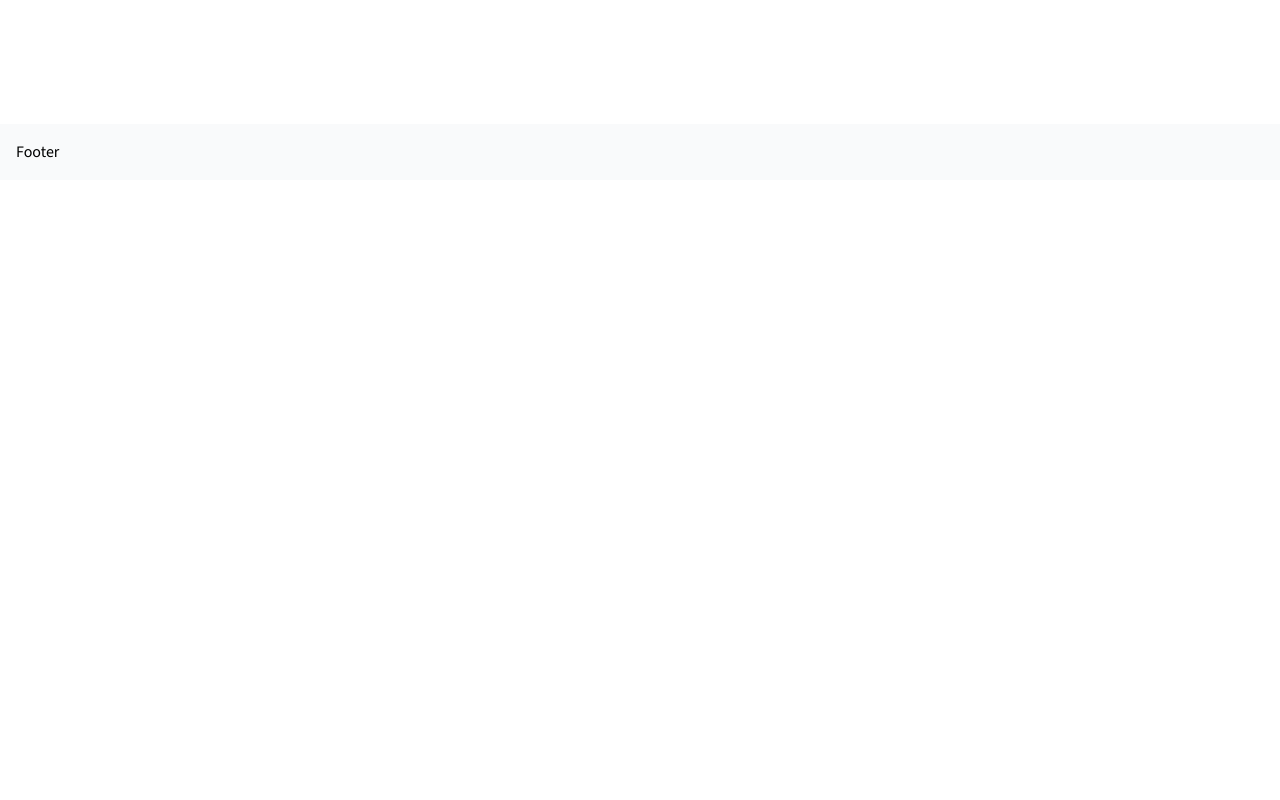
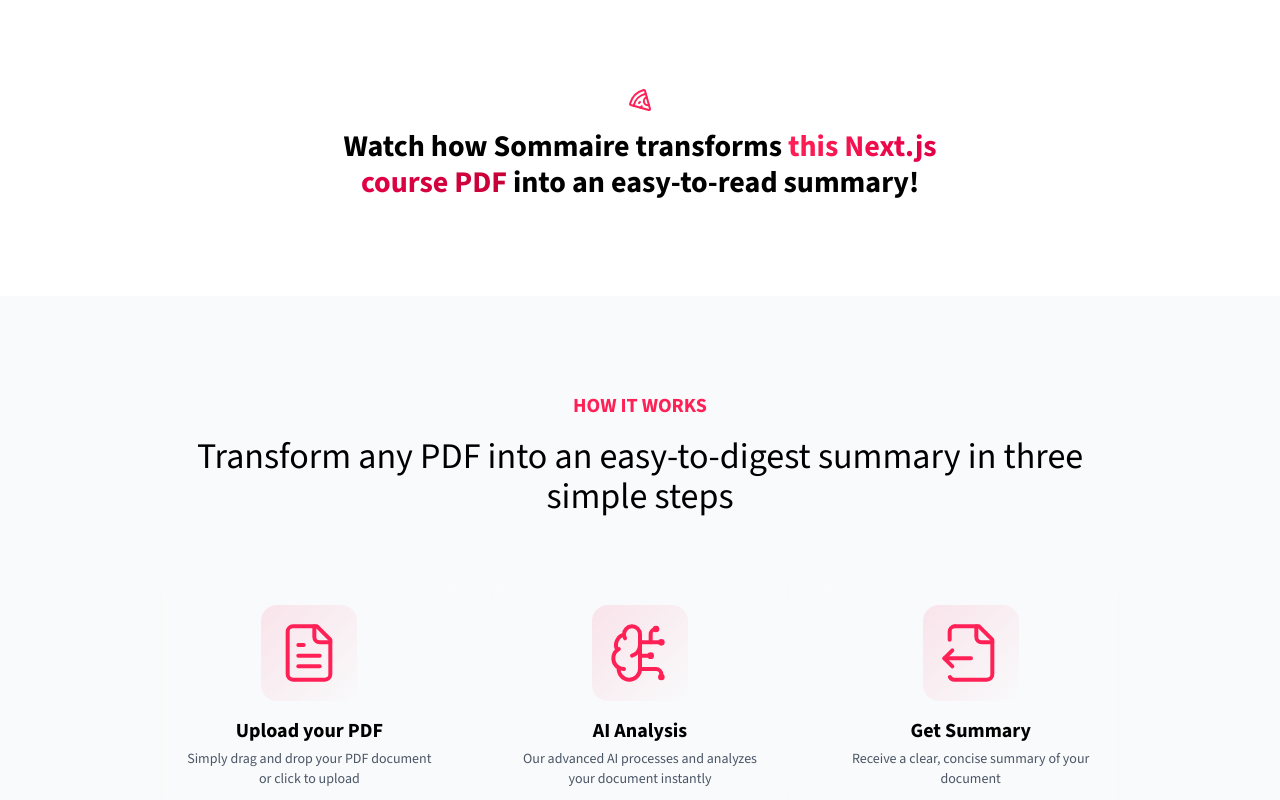
Before and after one commit to aminedammak/sommaire, a Next.js app: page / in a window 1280 px wide. Shown: the part 620-1420 px from the top of the page. Before the commit the page ends 800 px from the top, so only its background shows below. Built offline with nearby package versions, Linux system fonts and the light colour scheme.

Commit message:
steps styling

```diff
--- a/app/page.tsx
+++ b/app/page.tsx
@@ -1,12 +1,15 @@
+import DemoSection from '@/components/home/demo-section';
 import HeroSection from '@/components/home/hero-section';
-import { Button } from '@/components/ui/button';
+import HowItWorksSection from '@/components/home/how-it-works-section';
 
 export default function Home() {
   return (
     <div className="relative w-full">
-      <HeroSection />
-      {/* <DemoSection /> */}
-      {/* <HowItWorksSection /> */}
+      <div className="flex flex-col">
+        <HeroSection />
+        <DemoSection />
+        <HowItWorksSection />
+      </div>
       {/* <PricingSection /> */}
       {/* <CTASection /> */}
     </div>
--- /dev/null
+++ b/components/home/demo-section.tsx
@@ -0,0 +1,21 @@
+import { Pizza } from 'lucide-react';
+import React from 'react';
+
+export default function DemoSection() {
+  return (
+    <section className="relative">
+      <div className="py-12 lg:py-24 max-w-5xl mx-auto px-4 sm:px-6 lg:px-8">
+        <div className="flex flex-col items-center text-center space-y-4">
+          <Pizza className="w-6 h-6 text-rose-500" />
+          <h3 className="font-bold text-3xl max-w-2xl mx-auto px-4 sm:px-6">
+            Watch how Sommaire transforms{' '}
+            <span className="bg-linear-to-r from-rose-500 to-rose-700 bg-clip-text text-transparent">
+              this Next.js course PDF
+            </span>{' '}
+            into an easy-to-read summary!
+          </h3>
+        </div>
+      </div>
+    </section>
+  );
+}
--- /dev/null
+++ b/components/home/how-it-works-section.tsx
@@ -0,0 +1,128 @@
+import { BrainCircuit, FileOutput, FileText } from 'lucide-react';
+import React from 'react';
+
+export default function HowItWorksSection() {
+  return (
+    <div className="relative overflow-hidden bg-gray-50">
+      <div className="py-12 lg:py-24 max-w-5xl mx-auto px-4 sm:px-6 lg:px-8">
+        <div className="text-center mb-16">
+          <h2
+            className="font-bold text-xl uppercase mb-4 text-rose-500"
+            style={{ opacity: 1, transform: 'none' }}
+          >
+            How it works
+          </h2>
+          <h3>
+            Transform any PDF into an easy-to-digest summary in three simple
+            steps
+          </h3>
+        </div>
+        <div className="grid grid-cols-1 md:grid-cols-3 gap-8 max-w-6xl mx-auto relative">
+          <div
+            className="relative flex items-stretch"
+            style={{ opacity: 1, transform: 'none' }}
+          >
+            <div className="relative p-6 rounded-2xl bg-white/5 backdrop-blur-xs border border-white/10 hover:border-rose-500/50 transition-colors group w-full">
+              <div className="flex flex-col gap-4 h-full">
+                <div className="flex items-center justify-center h-24 w-24 mx-auto rounded-2xl bg-gradient-to-br from-rose-500/10 to-transparent group-hover:from-rose-500/20 transition-colors">
+                  <div className="text-rose-500">
+                    <FileText size={64} strokeWidth={1.5} />
+                  </div>
+                </div>
+                <div className="flex flex-col flex-1 gap-1 justify-between">
+                  <h4 className="text-center font-bold text-xl">
+                    Upload your PDF
+                  </h4>
+                  <p className="text-center text-gray-600 text-sm">
+                    Simply drag and drop your PDF document or click to upload
+                  </p>
+                </div>
+              </div>
+            </div>
+            <div
+              className="hidden md:block absolute top-1/2 -right-4 transform -translate-y-1/2 z-10"
+              style={{ opacity: 0 }}
+            >
+              <svg
+                xmlns="http://www.w3.org/2000/svg"
+                width="32"
+                height="32"
+                viewBox="0 0 24 24"
+                fill="none"
+                stroke="currentColor"
+                strokeWidth="1"
+                strokeLinecap="round"
+                strokeLinejoin="round"
+                className="lucide lucide-move-right text-rose-400"
+              >
+                <path d="M18 8L22 12L18 16"></path>
+                <path d="M2 12H22"></path>
+              </svg>
+            </div>
+          </div>
+          <div
+            className="relative flex items-stretch"
+            style={{ opacity: 1, transform: 'none' }}
+          >
+            <div className="relative p-6 rounded-2xl bg-white/5 backdrop-blur-xs border border-white/10 hover:border-rose-500/50 transition-colors group w-full">
+              <div className="flex flex-col gap-4 h-full">
+                <div className="flex items-center justify-center h-24 w-24 mx-auto rounded-2xl bg-gradient-to-br from-rose-500/10 to-transparent group-hover:from-rose-500/20 transition-colors">
+                  <div className="text-rose-500">
+                    <BrainCircuit size={64} strokeWidth={1.5} />
+                  </div>
+                </div>
+                <div className="flex flex-col flex-1 gap-1 justify-between">
+                  <h4 className="text-center font-bold text-xl">AI Analysis</h4>
+                  <p className="text-center text-gray-600 text-sm">
+                    Our advanced AI processes and analyzes your document
+                    instantly
+                  </p>
+                </div>
+              </div>
+            </div>
+            <div
+              className="hidden md:block absolute top-1/2 -right-4 transform -translate-y-1/2 z-10"
+              style={{ opacity: 0 }}
+            >
+              <svg
+                xmlns="http://www.w3.org/2000/svg"
+                width="32"
+                height="32"
+                viewBox="0 0 24 24"
+                fill="none"
+                stroke="currentColor"
+                strokeWidth="1"
+                strokeLinecap="round"
+                strokeLinejoin="round"
+                className="lucide lucide-move-right text-rose-400"
+              >
+                <path d="M18 8L22 12L18 16"></path>
+                <path d="M2 12H22"></path>
+              </svg>
+            </div>
+          </div>
+          <div
+            className="relative flex items-stretch"
+            style={{ opacity: 1, transform: 'none' }}
+          >
+            <div className="relative p-6 rounded-2xl bg-white/5 backdrop-blur-xs border border-white/10 hover:border-rose-500/50 transition-colors group w-full">
+              <div className="flex flex-col gap-4 h-full">
+                <div className="flex items-center justify-center h-24 w-24 mx-auto rounded-2xl bg-gradient-to-br from-rose-500/10 to-transparent group-hover:from-rose-500/20 transition-colors">
+                  <div className="text-rose-500">
+                    <FileOutput size={64} strokeWidth={1.5} />
+                  </div>
+                </div>
+                <div className="flex flex-col flex-1 gap-1 justify-between">
+                  <h4 className="text-center font-bold text-xl">Get Summary</h4>
+                  <p className="text-center text-gray-600 text-sm">
+                    Receive a clear, concise summary of your document
+                  </p>
+                </div>
+              </div>
+            </div>
+          </div>
+        </div>
+      </div>
+    </div>
+  );
+}
```
